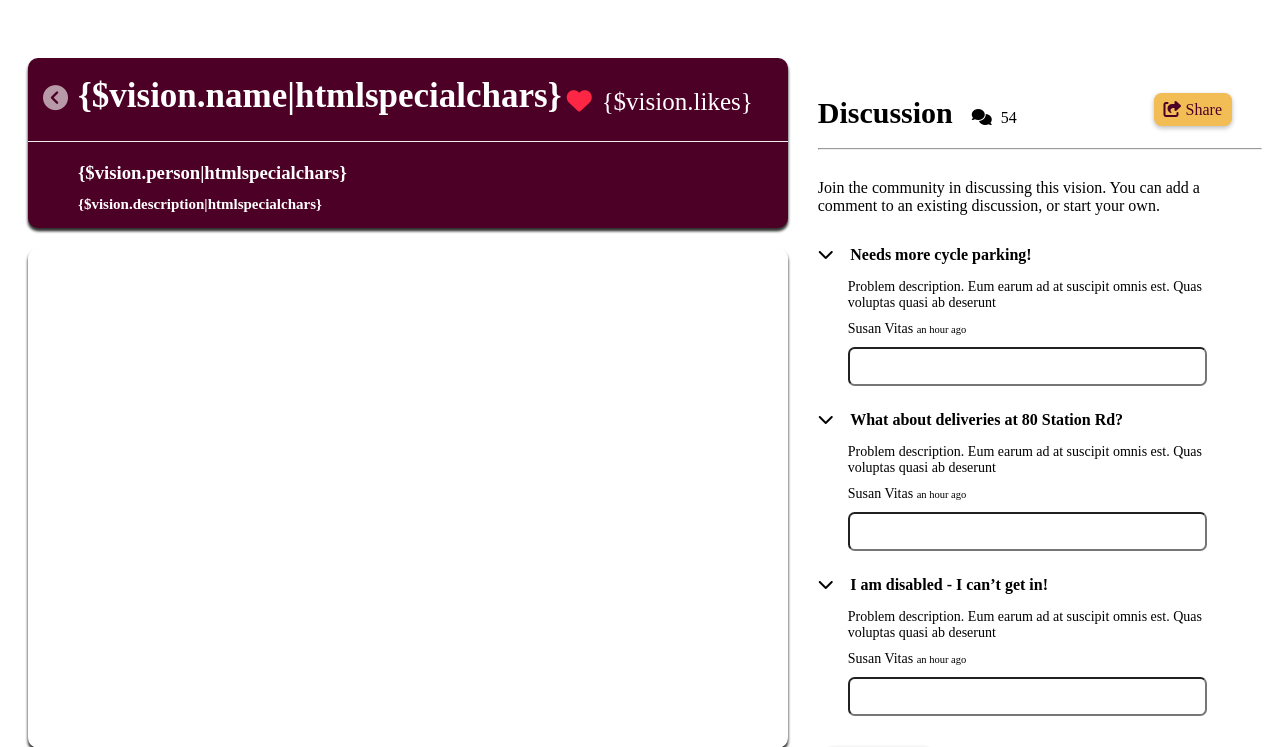
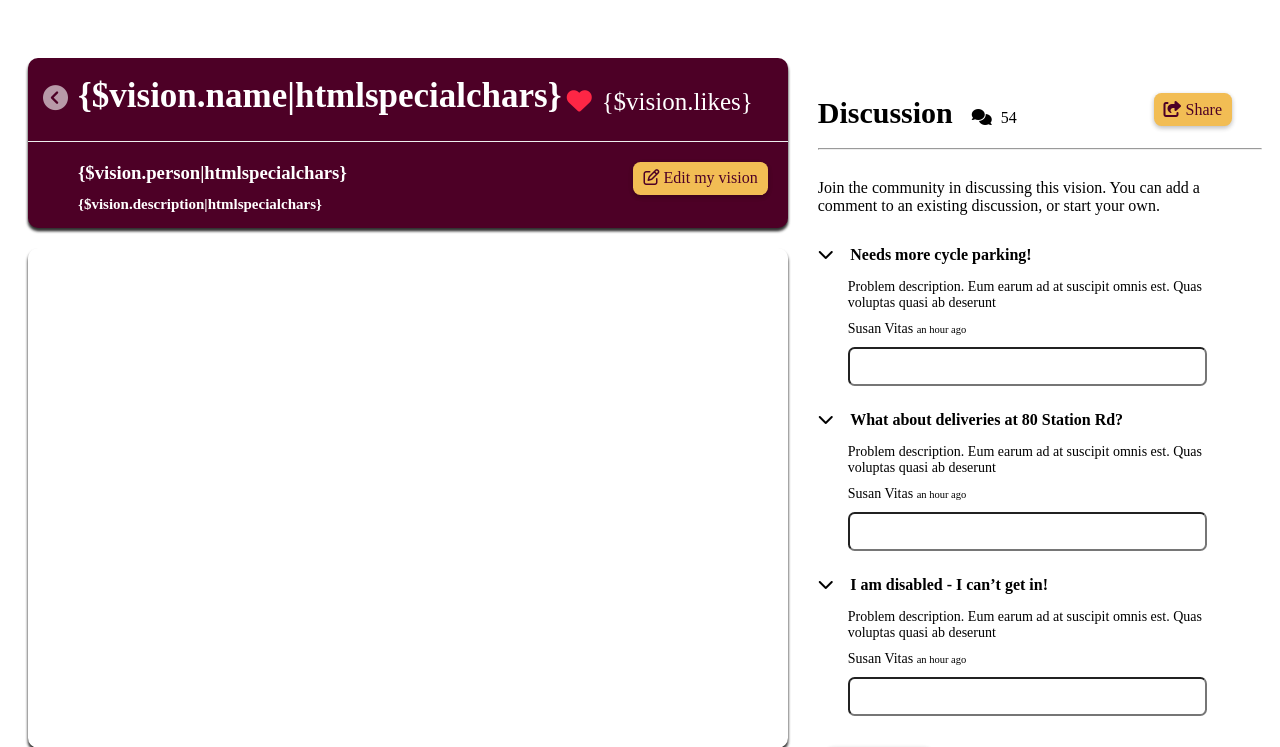
Before and after one commit to cyclestreets/streetvisions, a PHP site: page /app/views/visionshow.html in a window 1280 px wide. Shown: the top 747 px of the page. Run offline with PHP 8.4, Linux system fonts and the light colour scheme; some libraries are stand-ins or nearby versions.

Commit message:
Show edit button on visionshow

```diff
--- a/app/views/visionshow.html
+++ b/app/views/visionshow.html
@@ -30,6 +30,7 @@
 						<i class="fa fa-heart"></i><p>{$vision.likes}</p>
 					</div>
 					<hr />
+					<a class="button button-general edit" href="{$baseUrl}/{$scheme.moniker|htmlspecialchars}/vision{$vision.visionId}/edit.html"><i class="fa fa-edit"></i> Edit my vision</a>
 					<h3>{$vision.person|htmlspecialchars}</h3>
 					<h4>{$vision.description|htmlspecialchars}</h4>
 					<i class="pull-handle fa fa-chevron-up"></i>
@@ -91,7 +92,6 @@
 						<i class="fa fa-plus-circle"></i>
 						<p>New topic</p>
 					</a>
-
 				</div>
 			</div>
 
--- a/css/streetvisions.css
+++ b/css/streetvisions.css
@@ -115,6 +115,7 @@ section.vision section.map .map-header hr {margin: 20px 0;}
 section.vision section.map .map-header h2 {color: #f2bd54; padding-left: 50px; margin: 0 0 2.5px 0; font-size: 30px;}
 section.vision section.map .map-header h3 {color: white; padding-left: 50px; margin: 0 0 12.5px 0;}
 section.vision section.map .map-header h4 {color: white; padding-left: 50px; max-width: 50%; font-size: 15px; margin: 0 0 15px; padding-bottom: 15px;}
+section.vision section.map a.edit {float: right; margin-right: 20px; cursor: pointer;}
 section.vision section.map p.description {margin: 10px 0 10px 50px;}
 section.vision section.map .expand-handle {display: none; position: absolute; width: 100%; top: 40px; text-align: center; color: white;}
 section.vision section.map .pull-handle {color: white; display: none; margin: 15px auto 0; padding-top: 7.5px; text-align: center; border-top: 0.5px solid grey}
```
